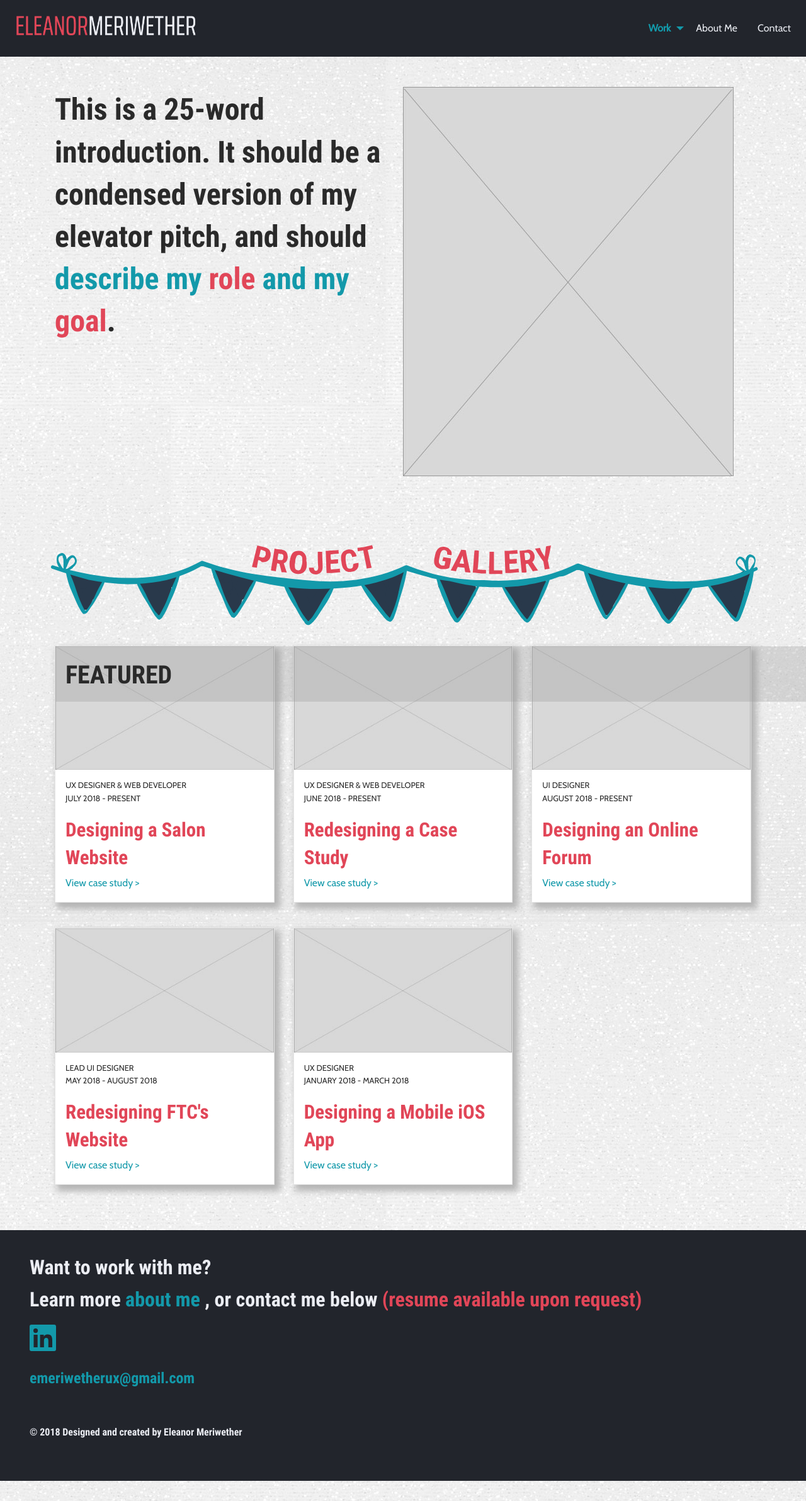
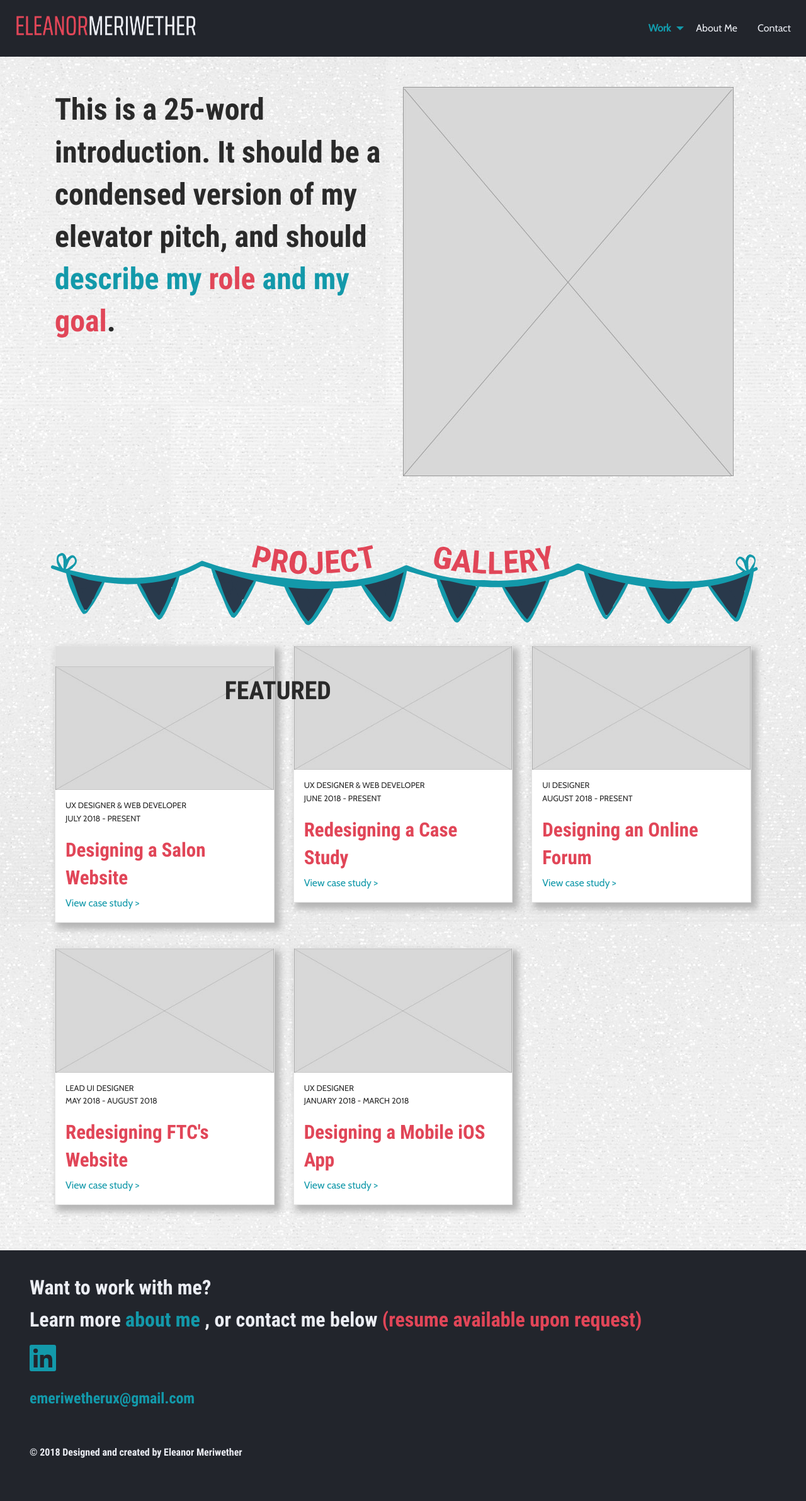
Before and after one commit to emeriwether/emeriwether.github.io, a Jekyll site: the page built from home.html, in a window 1280 px wide. Shown: the whole page at 63% size. Built offline with Jekyll 4.4.1, drawn with Linux system fonts in a browser that asks for light colours.

Commit message:
ct prev comm

```diff
--- a/css2/home.css
+++ b/css2/home.css
@@ -14,7 +14,7 @@ header {
 
 #featuredLabel {
     position: absolute;
-    width: 100%;
+    padding: 2% 19.75%;
 }
 
 header h1 {
--- a/home.html
+++ b/home.html
@@ -39,8 +39,8 @@ css: /css2/home.css
       <div class="cell">
         <a href="/projectA.html">
             <div class="card">
-                <div class="card-divider" id="featuredLabel">
-                    <h2 class="text-center">FEATURED</h2>
+                <div class="card-divider">
+                    <h2  id="featuredLabel" class="text-center">FEATURED</h2>
                 </div>
                 <img src="/images/placeholder_Thumbnail.jpg">
                <div class="card-section">
```
